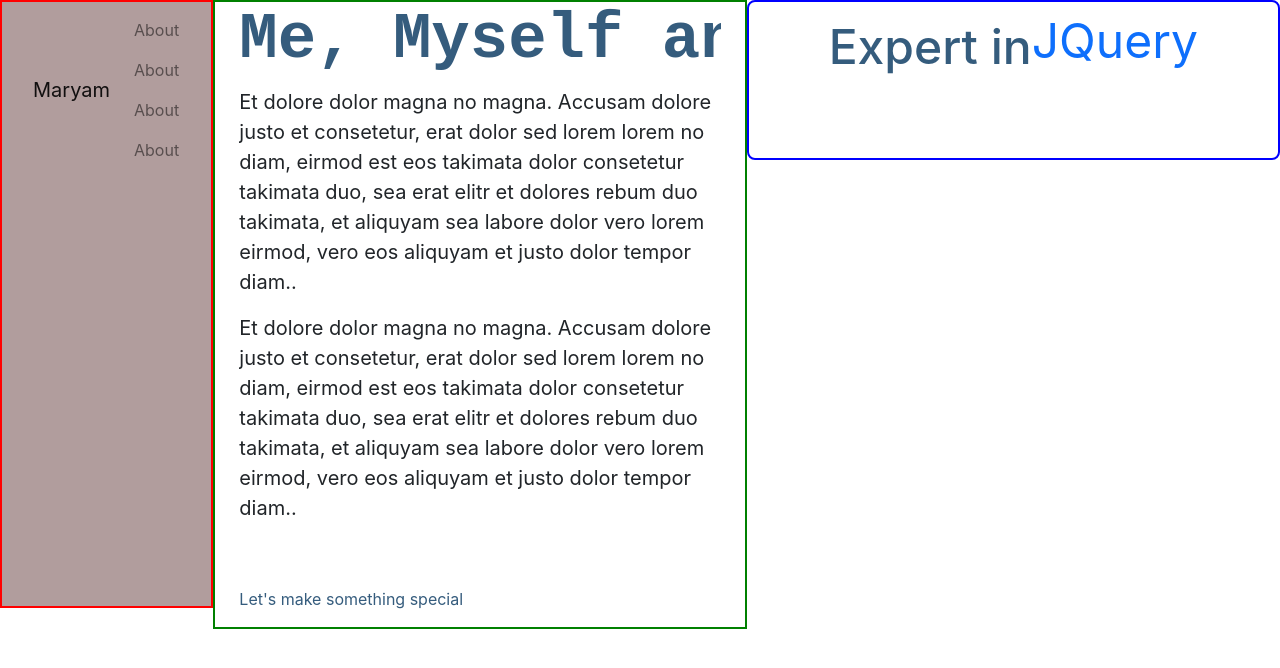
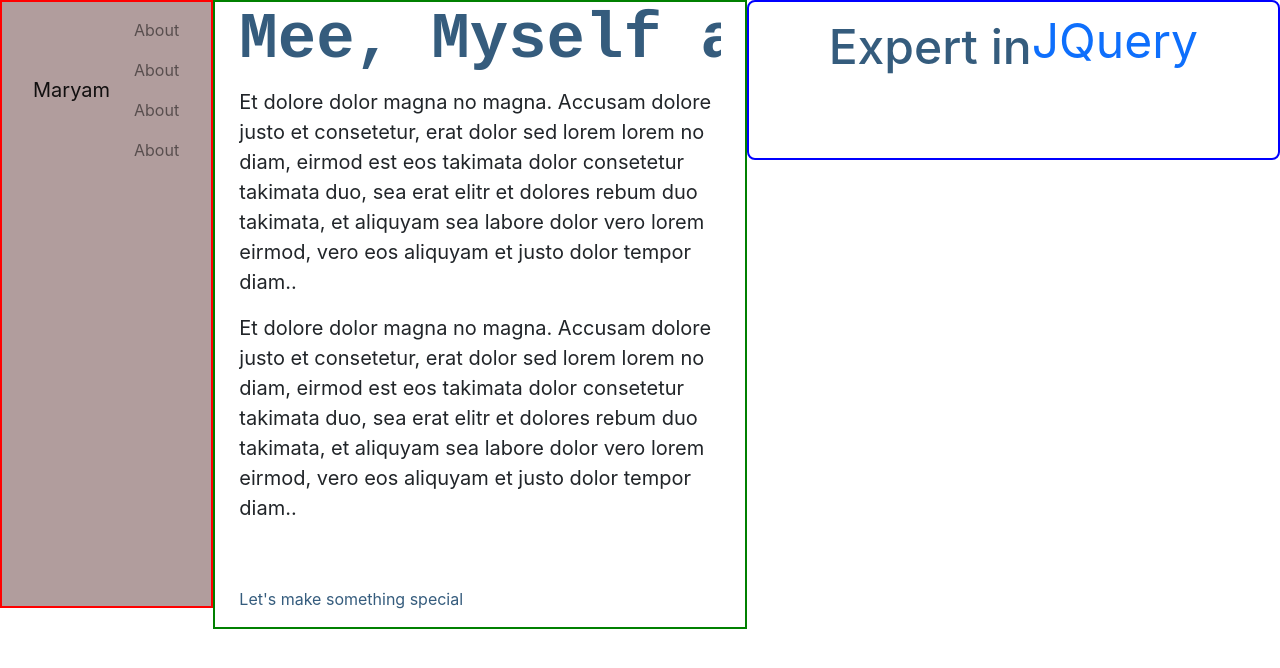
Before and after one commit to mareyam/maryam-naveed-cv-quiz1, a plain HTML site: page index.html in a window 1280 px wide. Drawn offline with nearby package versions, Linux system fonts and the light colour scheme.

Commit message:
Update index.html

```diff
--- a/index.html
+++ b/index.html
@@ -68,7 +68,7 @@
                         </nav>
                     </div>
                     <div class="col-md-5 col-xs-12 px-4 aboutMe">
-                        <h1>Me, Myself and I</h1>
+                        <h1>Mee, Myself and I</h1>
                         <p>
                            Et dolore dolor magna no magna. Accusam dolore justo et consetetur, erat dolor sed lorem lorem no diam, eirmod est eos takimata dolor consetetur takimata duo, sea erat elitr et dolores rebum duo takimata, et aliquyam sea labore dolor vero lorem eirmod, vero eos aliquyam et justo dolor tempor diam..</p>
                            <p>
```
